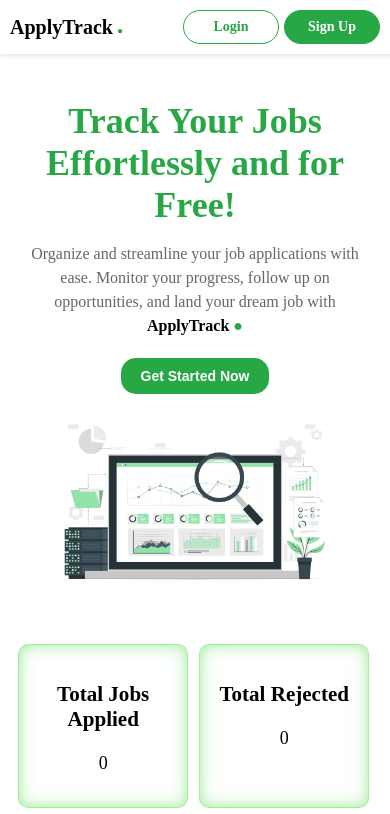
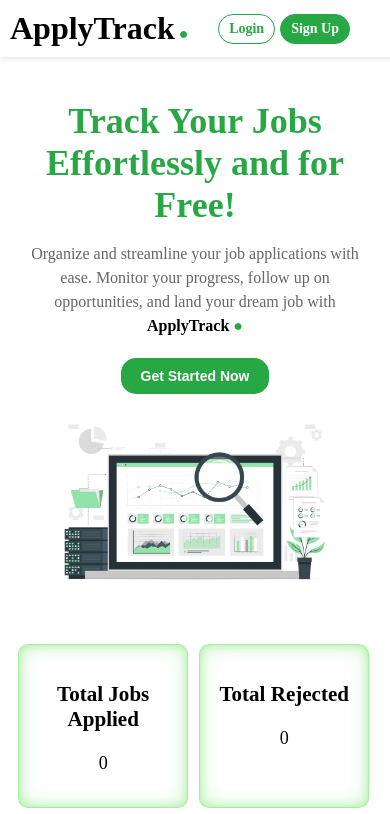
Before and after one commit to BhavyaLikhitha/Job-Tracker, a React (Vite) app in the folder client/: page / in a window 390 px wide. Shown: the top 814 px of the page. Built offline with nearby package versions, Linux system fonts and the light colour scheme.

Commit message:
form visibility

```diff
--- a/client/src/components/navbar/nav.css
+++ b/client/src/components/navbar/nav.css
@@ -163,48 +163,38 @@
     margin-right: 20px;
   }
 
-  /* Responsive styles for mobile view */
   @media (max-width: 768px) {
     .navbar {
-      height: auto; /* Adjust height for content wrapping */
-      flex-direction: row !important; /* Stack items vertically */
+      height: auto; /* Ensure height adjusts dynamically */
+      flex-direction: row; /* Keep items in a row */
       padding: 10px; /* Adjust padding */
-      text-align: center; /* Center-align content */
-    }
-
-    .navbar-brand {
-      font-size: 20px; /* Reduce brand name size */
-      /* margin-bottom: 10px; Add spacing between brand and buttons */
-    }
-
-    .brand-name .green-dot {
-
-      /* margin-left: 10px !important; */
-      font-size: 10px; /* Adjust green dot size */
+      justify-content: space-between; /* Distribute space between items */
+      align-items: center; /* Align items vertically */
+      overflow: hidden; /* Prevent overflow issues */
     }
 
     .navbar-buttons {
-      margin-left: -50px !important;
-      margin-right: 20px !important; /* Remove right margin */
+      display: flex;
       gap: 5px; /* Reduce gap between buttons */
-      flex-direction: row !important; /* Stack buttons vertically */
+      flex-wrap: nowrap; /* Prevent buttons from wrapping to the next line */
     }
 
-    .navbar-buttons a {
-      width: 70px !important; /* Reduce button width */
-      padding: 8px 12px; /* Adjust padding for smaller buttons */
-      font-size: 14px; /* Reduce font size */
+    .navbar-buttons a,
+    .logout-btn {
+      width: auto; /* Let buttons adjust width dynamically */
+      padding: 6px 10px; /* Reduce button padding */
+      font-size: 14px; /* Adjust font size */
     }
 
     .welcome-msg {
-      margin-right: 50px !important ;
-      font-size: 16px !important; /* Reduce welcome message font size */
+      white-space: nowrap; /* Prevent the welcome message from wrapping */
+      font-size: 14px; /* Reduce font size */
+      margin-right: 10px; /* Adjust margins for better spacing */
+      overflow: hidden; /* Hide any overflow text */
+      text-overflow: ellipsis; /* Add ellipsis if text overflows */
+    }
 
-    }
-    .logout-btn{
-      margin-left: -50px !important;
-      margin-right: 20px !important; /* Remove right margin */
-      gap: 5px; /* Reduce gap between buttons */
-      flex-direction: row !important; /* Stack buttons vertically */
+    .logout-btn {
+      flex-shrink: 1; /* Allow the button to shrink if needed */
     }
   }
```
Also changed, not shown: client/src/components/job.jsx (+169 -0 lines).
